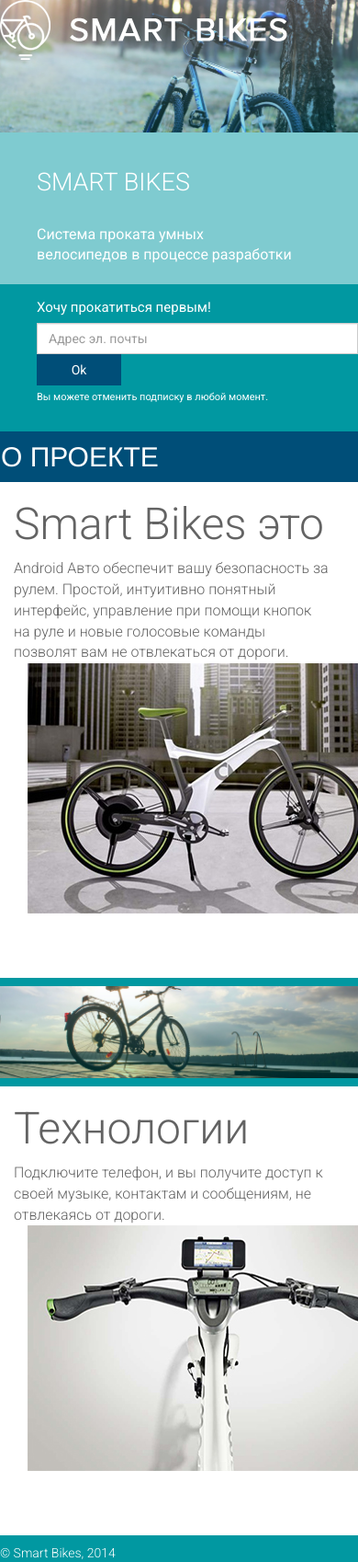
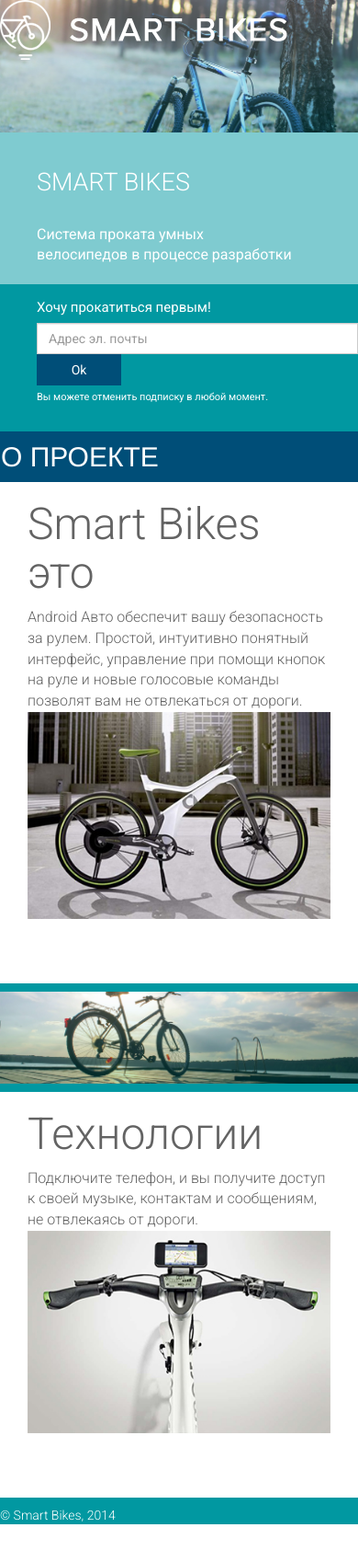
Before and after one commit to blan4/SmartBikesLanding, a Jekyll site: the page built from index.html, in a window 390 px wide. Shown: the whole page at 92% size. Built offline with Jekyll 4.4.1, drawn with Linux system fonts in a browser that asks for light colours; nearby versions of some CDN libraries; after the commit the page ends 1657 px from its top, so only the background shows below that.

Commit message:
add img responsive

```diff
--- a/css/app.scss
+++ b/css/app.scss
@@ -49,6 +49,9 @@
 }
 @media only screen and (max-width: $min-width) {
   .subscription {
+    width: 100%;
+  }
+  .img-respons {
     width: 100%;
   }
 }
@@ -189,8 +192,10 @@
   }
 }
 
-.text-block {
-  padding-left: 0;
+@media only screen and (min-width: $min-width)  {
+  .text-block {
+    padding-left: 0;
+  }
 }
 
 #responseBox {
--- a/index.html
+++ b/index.html
@@ -10,7 +10,7 @@
       </p>
     </div>
     <div class="col-md-6">
-      <img src='img/bike_1.jpg' />
+      <img src='img/bike_1.jpg' class="img-respons" />
     </div>
   </div>
 </div>
@@ -27,7 +27,7 @@
       </p>
     </div>
     <div class="col-md-6">
-      <img src='img/bike_2.jpg' />
+      <img src='img/bike_2.jpg' class="img-respons" />
     </div>
   </div>
 </div>
```
